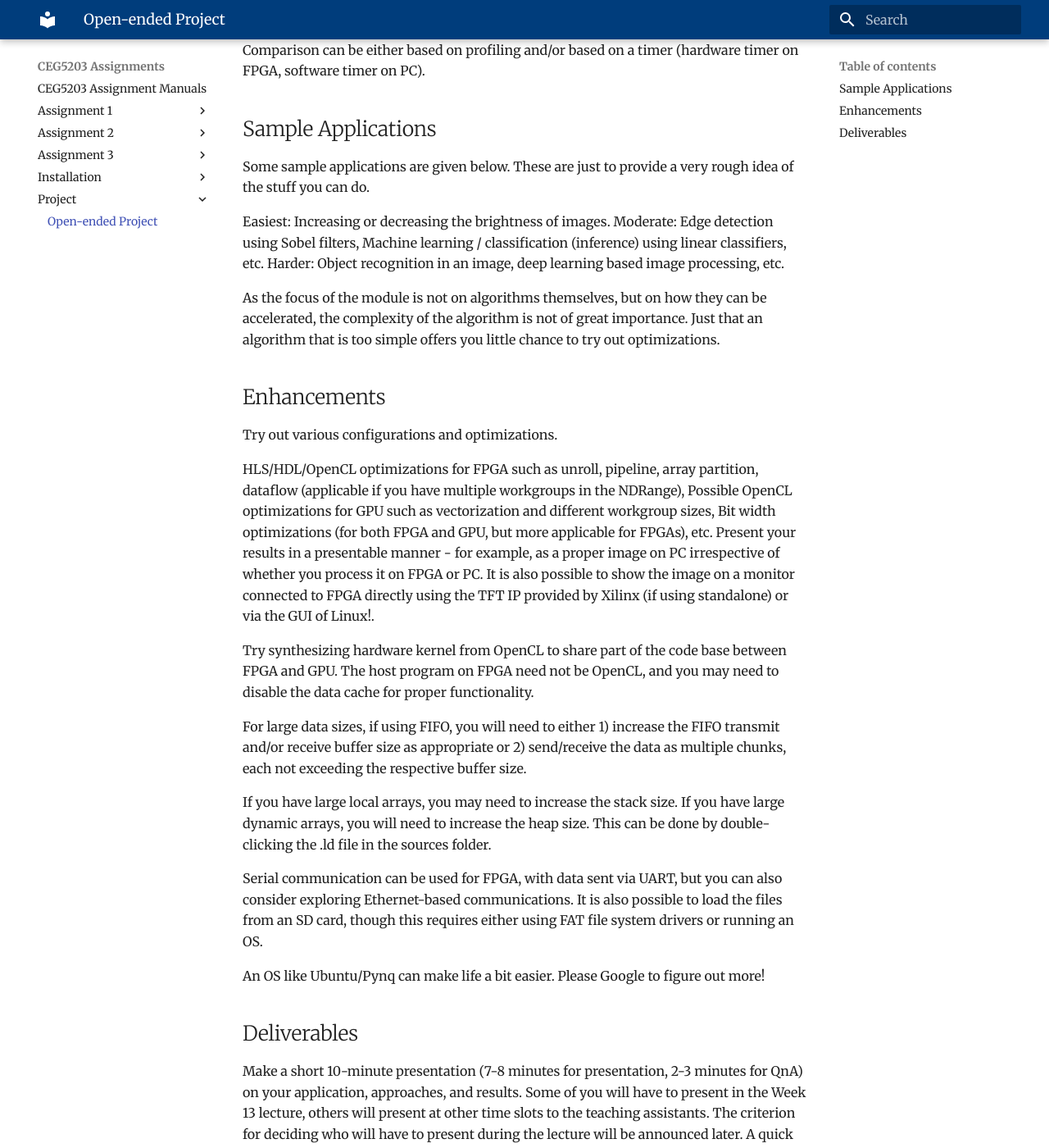
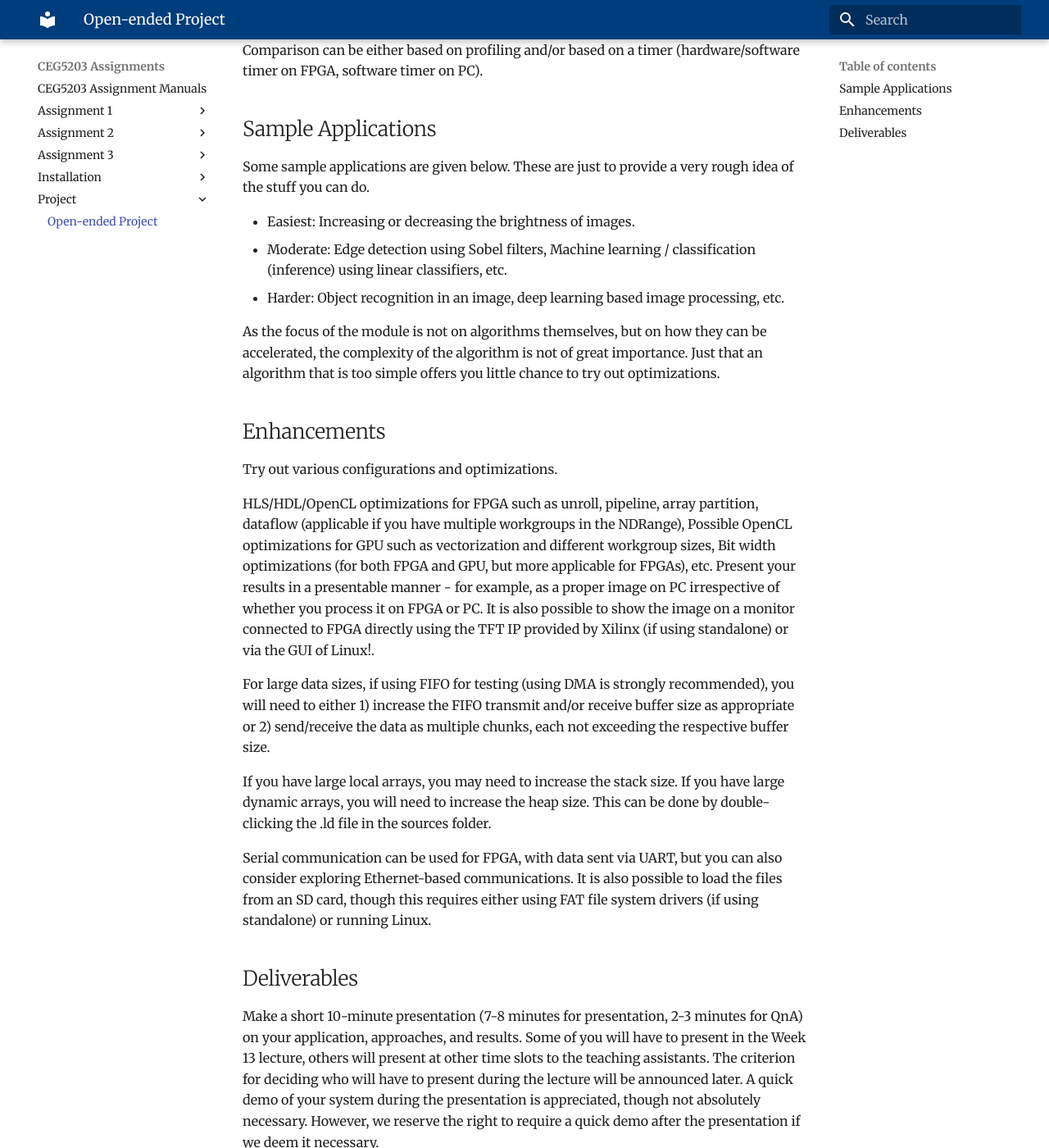
Before and after one commit to NUS-CEG5203/assignments, an MkDocs documentation site: the page built from docs/Project/Final_Project.md, in a window 1280 px wide and 1400 px high, scrolled down 483 px. Shown: the whole window at 82% size. Built offline with MkDocs 1.6.1 and Material for MkDocs 9.7.7, drawn with Linux system fonts in a browser that asks for light colours; some of the changed text lies outside the part shown.

Commit message:
Refine project documentation for clarity and consistency

```diff
--- a/docs/Project/Final_Project.md
+++ b/docs/Project/Final_Project.md
@@ -12,15 +12,15 @@ and
 - run entirely on Kria (Zynq Ultrascale+) PS, i.e., Cortex A53 in plain C or PoCL vs
 - accelerated using an FPGA/PL-based accelerator using HLS/HDL + AXI DMA / AXI Slave / AXI Master-based DMA-capable coprocessor. The host code can be plain C (Standalone/FreeRTOS/Linux) or Pynq.
 
-Comparison can be either based on profiling and/or based on a timer (hardware timer on FPGA, software timer on PC).
+Comparison can be either based on profiling and/or based on a timer (hardware/software timer on FPGA, software timer on PC).
 
 ## Sample Applications
 
 Some sample applications are given below. These are just to provide a very rough idea of the stuff you can do.
 
-Easiest: Increasing or decreasing the brightness of images.
-Moderate: Edge detection using Sobel filters, Machine learning / classification (inference) using linear classifiers, etc.
-Harder: Object recognition in an image, deep learning based image processing, etc.
+- Easiest: Increasing or decreasing the brightness of images.
+- Moderate: Edge detection using Sobel filters, Machine learning / classification (inference) using linear classifiers, etc.
+- Harder: Object recognition in an image, deep learning based image processing, etc.
 
 As the focus of the module is not on algorithms themselves, but on how they can be accelerated, the complexity of the algorithm is not of great importance. Just that an algorithm that is too simple offers you little chance to try out optimizations.
 
@@ -33,20 +33,16 @@ Possible OpenCL optimizations for GPU such as vectorization and different workgr
 Bit width optimizations (for both FPGA and GPU, but more applicable for FPGAs), etc.
 Present your results in a presentable manner - for example, as a proper image on PC irrespective of whether you process it on FPGA or PC. It is also possible to show the image on a monitor connected to FPGA directly using the TFT IP provided by Xilinx (if using standalone) or via the GUI of Linux!.
 
-Try synthesizing hardware kernel from OpenCL to share part of the code base between FPGA and GPU. The host program on FPGA need not be OpenCL, and you may need to disable the data cache for proper functionality.
-
-For large data sizes, if using FIFO, you will need to either 1) increase the FIFO transmit and/or receive buffer size as appropriate or 2) send/receive the data as multiple chunks, each not exceeding the respective buffer size.
+For large data sizes, if using FIFO for testing (using DMA is strongly recommended), you will need to either 1) increase the FIFO transmit and/or receive buffer size as appropriate or 2) send/receive the data as multiple chunks, each not exceeding the respective buffer size.
 
 If you have large local arrays, you may need to increase the stack size. If you have large dynamic arrays, you will need to increase the heap size. This can be done by double-clicking the .ld file in the sources folder.
 
-Serial communication can be used for FPGA, with data sent via UART, but you can also consider exploring Ethernet-based communications. It is also possible to load the files from an SD card, though this requires either using FAT file system drivers or running an OS.
-
-An OS like Ubuntu/Pynq can make life a bit easier. Please Google to figure out more!
+Serial communication can be used for FPGA, with data sent via UART, but you can also consider exploring Ethernet-based communications. It is also possible to load the files from an SD card, though this requires either using FAT file system drivers (if using standalone) or running Linux.
 
 ## Deliverables
 
 Make a short 10-minute presentation (7-8 minutes for presentation, 2-3 minutes for QnA) on your application, approaches, and results. Some of you will have to present in the Week 13 lecture, others will present at other time slots to the teaching assistants. The criterion for deciding who will have to present during the lecture will be announced later. A quick demo of your system during the presentation is appreciated, though not absolutely necessary. However, we reserve the right to require a quick demo after the presentation if we deem it necessary.
 
-No report is necessary, but the slides to be used for the presentation, all the codes (only source files - C/CPP/H you have created/edited) + .xdc files/files + data files + any PC-side visualization code should be uploaded to Canvas by 6 PM of Week 13 Tuesday.
+No report is necessary, but the slides to be used for the presentation, all the codes (only source files - .c/.cpp/.h/.py you have created/edited) + .xdc files/files + data files + any PC-side visualization code should be uploaded to Canvas by 6 PM of Week 13 Tuesday.
 
 You should clearly demarcate and acknowledge the codes that are not written yourself, in the source code as well as in the presentation.
```
